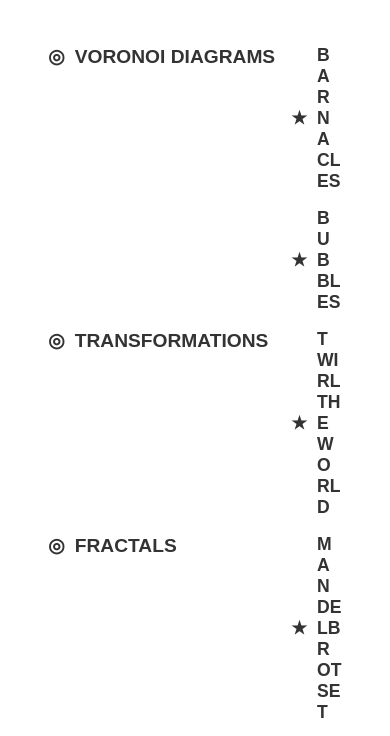
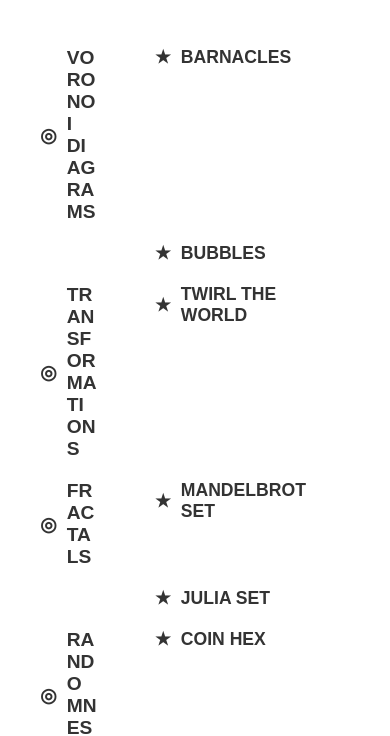
Before and after one commit to gilgame-tencho/fucle, a website: page menu.html in a window 390 px wide. Shown: the part 71-807 px from the top of the page. Drawn offline with Linux system fonts and the light colour scheme; a web font is replaced by a local one.

Commit message:
mod menu

```diff
--- a/menu.html
+++ b/menu.html
@@ -80,16 +80,16 @@
     @media (max-width: 768px) {
       table {
         width: 100%;
-      }
-      td {
-        padding: 8px;
-        word-break: break-word;
+        table-layout: fixed; /* ← 各セルの幅を固定比率にする */
       }
       td:first-child {
         width: 50%;
+        white-space: normal; /* ← 折り返しOKにする */
+        word-break: break-word;
       }
       td:last-child {
         width: 50%;
+        word-break: break-word;
       }
     }
   </style>
```
Also changed, not shown: index.js (added, +20 -0 lines).
